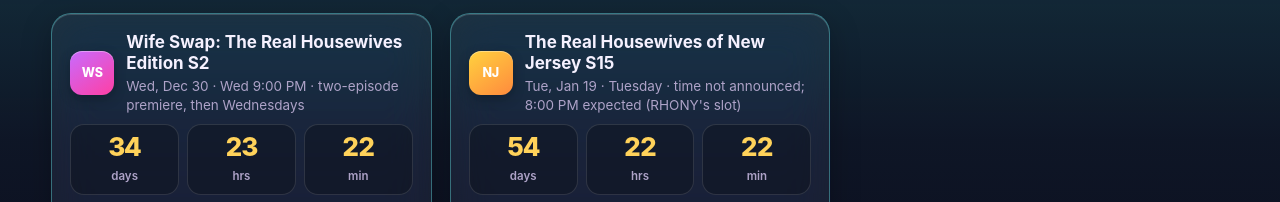
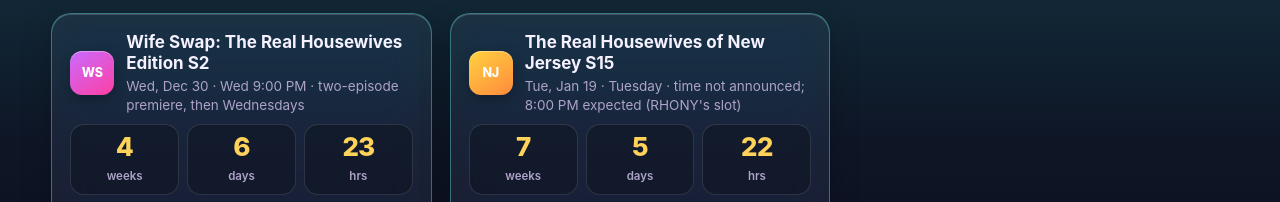
Before and after one commit to bunkrich/bravo-watch, a plain HTML site: page index.html in a window 1280 px wide. Shown: the part 1305-1507 px from the top of the page. Drawn offline with Linux system fonts and the light colour scheme.

Commit message:
Countdown shows weeks/days/hours, no minutes
Co-Authored-By: Claude Opus 5.5 <noreply@anthropic.com>
Claude-Session: https://claude.ai/code/session_01RsSahGM2kLEbzqe6Fv7iJh

```diff
--- a/index.html
+++ b/index.html
@@ -320,8 +320,8 @@ section h2+.grid,section h2+div,section h2+.stack{margin-top:16px}
 <section id="coming"><div class="wrap">
   <h2><svg class="i"><use href="#i-spark"/></svg>Coming up</h2>
   <div class="grid" id="prem" style="--min:340px;align-items:start"><article class="prem glass"><div class="ph"><span class="badge" style="background:linear-gradient(145deg,#c86bff,#ff3fa4)">WS</span><div><h3>Wife Swap: The Real Housewives Edition S2</h3><div class="ds">Wed, Dec 30 · Wed 9:00 PM · two-episode premiere, then Wednesdays</div></div></div>
-<div class="cd" id="cd0"><div><b>34</b><span>days</span></div><div><b>23</b><span>hrs</span></div><div><b>23</b><span>min</span></div></div><ul class="list"><li><b>Dec 30</b><span>Lisa Barlow and Angela Oakley</span></li><li><b>Jan 6</b><span>Gina Kirschenheiter</span></li><li><b>Jan 13</b><span>Stephanie Hollman</span></li><li><b>Jan 20</b><span>Phaedra Parks</span></li><li><b>Jan 27</b><span>Crystal Kung-Minkoff · finale</span></li></ul><div class="metaln" style="margin-top:0"><span class="pill p-ok"><svg class="i"><use href="#i-check"></use></svg>Bravo</span><a class="pk trl" href="https://www.bravotv.com/the-daily-dish/wife-swap-real-housewives-edition-season-2-everything-to-know"><svg class="i"><use href="#i-film"></use></svg>Trailer</a></div></article><article class="prem glass"><div class="ph"><span class="badge" style="background:linear-gradient(145deg,#ffd23f,#ff8a3d)">NJ</span><div><h3>The Real Housewives of New Jersey S15</h3><div class="ds">Tue, Jan 19 · Tuesday · time not announced; 8:00 PM expected (RHONY's slot)</div></div></div>
-<div class="cd" id="cd1"><div><b>54</b><span>days</span></div><div><b>22</b><span>hrs</span></div><div><b>23</b><span>min</span></div></div><ul class="list"><li><b>Cast</b><span>Teresa, Melissa and Dolores, plus five new Housewives</span></li></ul><div class="metaln" style="margin-top:0"><span class="pill p-ok"><svg class="i"><use href="#i-check"></use></svg>Bravo</span></div></article></div>
+<div class="cd" id="cd0"><div><b>4</b><span>weeks</span></div><div><b>6</b><span>days</span></div><div><b>23</b><span>hrs</span></div></div><ul class="list"><li><b>Dec 30</b><span>Lisa Barlow and Angela Oakley</span></li><li><b>Jan 6</b><span>Gina Kirschenheiter</span></li><li><b>Jan 13</b><span>Stephanie Hollman</span></li><li><b>Jan 20</b><span>Phaedra Parks</span></li><li><b>Jan 27</b><span>Crystal Kung-Minkoff · finale</span></li></ul><div class="metaln" style="margin-top:0"><span class="pill p-ok"><svg class="i"><use href="#i-check"></use></svg>Bravo</span><a class="pk trl" href="https://www.bravotv.com/the-daily-dish/wife-swap-real-housewives-edition-season-2-everything-to-know"><svg class="i"><use href="#i-film"></use></svg>Trailer</a></div></article><article class="prem glass"><div class="ph"><span class="badge" style="background:linear-gradient(145deg,#ffd23f,#ff8a3d)">NJ</span><div><h3>The Real Housewives of New Jersey S15</h3><div class="ds">Tue, Jan 19 · Tuesday · time not announced; 8:00 PM expected (RHONY's slot)</div></div></div>
+<div class="cd" id="cd1"><div><b>7</b><span>weeks</span></div><div><b>5</b><span>days</span></div><div><b>22</b><span>hrs</span></div></div><ul class="list"><li><b>Cast</b><span>Teresa, Melissa and Dolores, plus five new Housewives</span></li></ul><div class="metaln" style="margin-top:0"><span class="pill p-ok"><svg class="i"><use href="#i-check"></use></svg>Bravo</span></div></article></div>
 </div></section>
 
 <section id="more"><div class="wrap">
@@ -598,7 +598,7 @@ const prem=PREMIERES.filter(p=>p.date>=today);
 $("prem").innerHTML=prem.map((p,i)=>`<article class="prem glass"><div class="ph">${badge(p.show)}<div><h3>${esc(p.title)}</h3><div class="ds">${esc(fd(p.date,{weekday:"short",month:"short",day:"numeric"}))} · ${esc(p.when)}</div></div></div>
 <div class="cd" id="cd${i}"></div><ul class="list">${p.eps.map(x=>`<li><b>${esc(x[0])}</b><span>${esc(x[1])}</span></li>`).join("")}</ul><div class="metaln" style="margin-top:0">${pill(p.st)}${p.early?`<span class="pk live">${ic("play")}Early on Peacock ${esc(short(p.early))}</span>`:""}${trl(p.show)}</div></article>`).join("")||`<p class="sub">No dated premieres right now.</p>`;
 const tick=()=>{const n=nyNow();prem.forEach((p,i)=>{const[hh,mm]=(p.time||"20:00").split(":").map(Number);let m=diff(n.d,p.date)*1440+hh*60+mm-(n.h*60+n.m);if(m<0)m=0;
-  const el=$("cd"+i);if(el)el.innerHTML=[[Math.floor(m/1440),"days"],[Math.floor(m%1440/60),"hrs"],[m%60,"min"]].map(([v,l])=>`<div><b>${v}</b><span>${l}</span></div>`).join("")})};
+  const el=$("cd"+i);if(el){const dd=Math.floor(m/1440),wk=Math.floor(dd/7),hr=Math.floor(m%1440/60);const u=(v,s,p)=>[v,v===1?s:p];const parts=wk?[u(wk,"week","weeks"),u(dd%7,"day","days"),u(hr,"hr","hrs")]:[u(dd,"day","days"),u(hr,"hr","hrs")];el.innerHTML=parts.map(([v,l])=>`<div><b>${v}</b><span>${l}</span></div>`).join("")}})};
 tick();const timer=setInterval(tick,60000);
 
 /* collapsible sections */
```
Also changed, not shown: template.html (+1 -1 lines).
